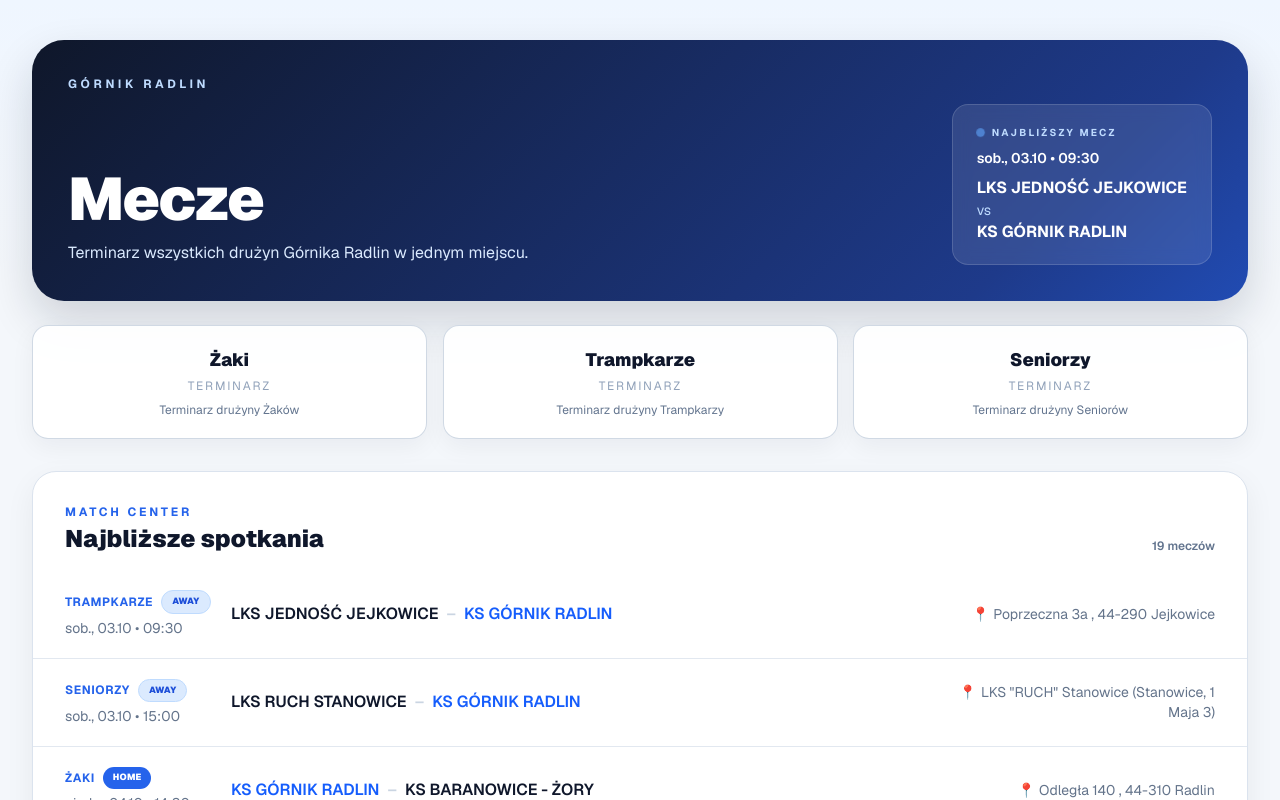
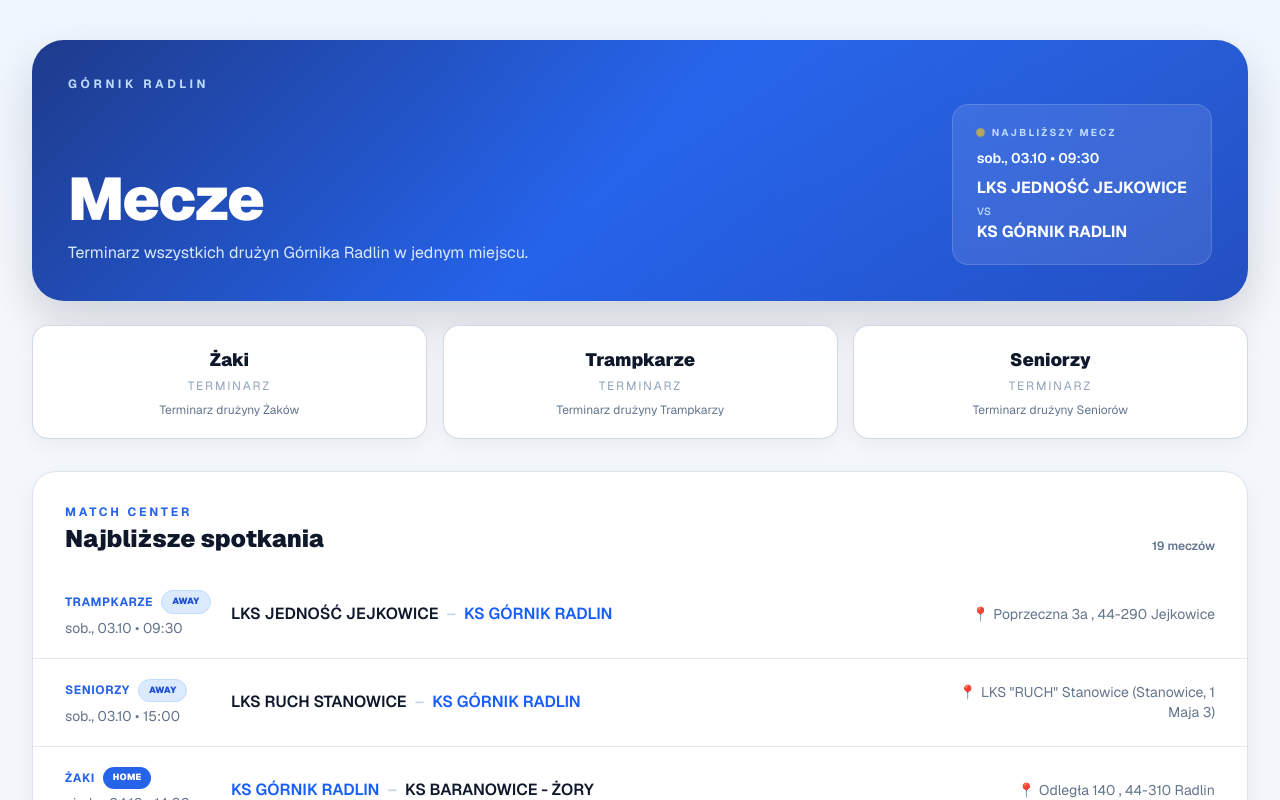
Before and after one commit to adiczq/mecze, a Next.js app: page / in a window 1280 px wide. Shown: the top 800 px of the page. Built offline with nearby package versions, Linux system fonts and the light colour scheme.

Commit message:
Polish match center UI and animations

```diff
--- a/src/app/globals.css
+++ b/src/app/globals.css
@@ -15,6 +15,10 @@
   --brand: #2563eb;
   --brand-dark: #1d4ed8;
   --brand-soft: #dbeafe;
+
+  --accent-yellow: #facc15;
+  --accent-yellow-soft: #fef9c3;
+  --accent-yellow-dark: #ca8a04;
 
   --shadow-card: 0 10px 30px rgba(15, 23, 42, 0.06);
 }
@@ -76,34 +80,7 @@
   border: 1px solid #bfdbfe;
 }
 
-.hero-panel {
-  background:
-    radial-gradient(
-      circle at top right,
-      rgba(37, 99, 235, 0.2),
-      transparent 32%
-    ),
-    linear-gradient(135deg, #0f172a 0%, #1e3a8a 55%, #2563eb 100%);
-  color: white;
-  box-shadow: 0 20px 45px rgba(15, 23, 42, 0.18);
-}
-
-.team-tile {
-  background: rgba(255, 255, 255, 0.92);
-  border: 1px solid rgba(203, 213, 225, 0.9);
-  box-shadow: 0 8px 25px rgba(15, 23, 42, 0.05);
-}
-
-.match-row {
-  transition:
-    transform 160ms ease,
-    background-color 160ms ease;
-}
-
-.match-row:hover {
-  background: #f8fafc;
-  transform: translateY(-1px);
-}
+/* HERO */
 
 @keyframes hero-glow {
   0%,
@@ -150,8 +127,11 @@
     ),
     linear-gradient(135deg, #0f172a 0%, #1e3a8a 45%, #2563eb 70%, #1e40af 100%);
 
-  background-size: 180% 180%;
-  animation: hero-glow 12s ease-in-out infinite;
+  background-size: 200% 200%;
+
+  animation:
+    fade-up 450ms ease-out both,
+    hero-glow 10s ease-in-out 450ms infinite;
 
   color: white;
   box-shadow: 0 20px 45px rgba(15, 23, 42, 0.16);
@@ -161,52 +141,38 @@
   width: 7px;
   height: 7px;
   border-radius: 9999px;
-  background: #60a5fa;
+  background: var(--accent-yellow);
   animation: pulse-dot 2s ease-in-out infinite;
 }
 
-.fade-up {
-  animation: fade-up 0.45s ease-out both;
-}
+/* TEAM TILES */
 
 .team-tile {
+  background: rgba(255, 255, 255, 0.92);
+  border: 1px solid rgba(203, 213, 225, 0.9);
+  box-shadow: 0 8px 25px rgba(15, 23, 42, 0.05);
+
   transform: translateY(0);
+
   transition:
     transform 220ms ease,
-    box-shadow 220ms ease;
+    box-shadow 220ms ease,
+    border-color 220ms ease;
+
   will-change: transform;
 }
 
 .team-tile:hover {
   transform: translateY(-2px);
-  box-shadow: 0 10px 24px rgba(15, 23, 42, 0.08);
+
+  box-shadow:
+    0 10px 24px rgba(15, 23, 42, 0.08),
+    0 0 0 1px rgba(250, 204, 21, 0.35);
+
+  border-color: #bfdbfe;
 }
 
-.match-row {
-  transition:
-    transform 160ms ease,
-    background-color 160ms ease,
-    padding-left 160ms ease;
-}
-
-.match-row:hover {
-  background: #f8fafc;
-  transform: translateY(-1px);
-}
-
-@media (prefers-reduced-motion: reduce) {
-  .hero-panel,
-  .live-dot,
-  .fade-up,
-  .match-enter {
-    animation: none;
-  }
-
-  .team-tile,
-  .match-row {
-    transition: none;
-  }
-}
+/* MATCH LIST */
 
 @keyframes match-enter {
   from {
@@ -223,3 +189,30 @@
 .match-enter {
   animation: match-enter 420ms ease-out both;
 }
+
+.match-row {
+  transition:
+    transform 160ms ease,
+    background-color 160ms ease;
+}
+
+.match-row:hover {
+  background: #f8fafc;
+  transform: translateY(-1px);
+}
+
+/* ACCESSIBILITY */
+
+@media (prefers-reduced-motion: reduce) {
+  .hero-panel,
+  .live-dot,
+  .fade-up,
+  .match-enter {
+    animation: none;
+  }
+
+  .team-tile,
+  .match-row {
+    transition: none;
+  }
+}
--- a/src/app/page.tsx
+++ b/src/app/page.tsx
@@ -57,7 +57,7 @@
   return (
     <main className="page-shell">
       <section className="mx-auto max-w-7xl px-5 py-8 sm:px-8 sm:py-10">
-        <section className="hero-panel fade-up overflow-hidden rounded-4xl px-6 py-7 sm:px-9 sm:py-9">
+        <section className="hero-panel overflow-hidden rounded-4xl px-6 py-7 sm:px-9 sm:py-9">
           <p className="text-xs font-bold uppercase tracking-[0.3em] text-blue-200">
             Górnik Radlin
           </p>
@@ -103,7 +103,7 @@
             <Link
               key={team.slug}
               href={`/${team.slug}`}
-              className="team-tile group rounded-2xl border-t-2 border-t-transparent px-3 py-4 text-center hover:border-blue-300 hover:border-t-blue-500 sm:px-5 sm:py-5"
+              className="team-tile group rounded-2xl px-3 py-4 text-center sm:px-5 sm:py-5"
             >
               <p className="text-sm font-black text-slate-900 sm:text-lg">
                 {team.name}
```
